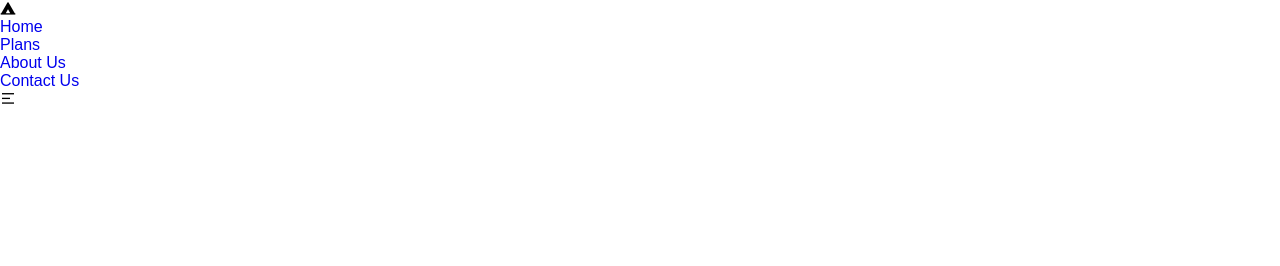
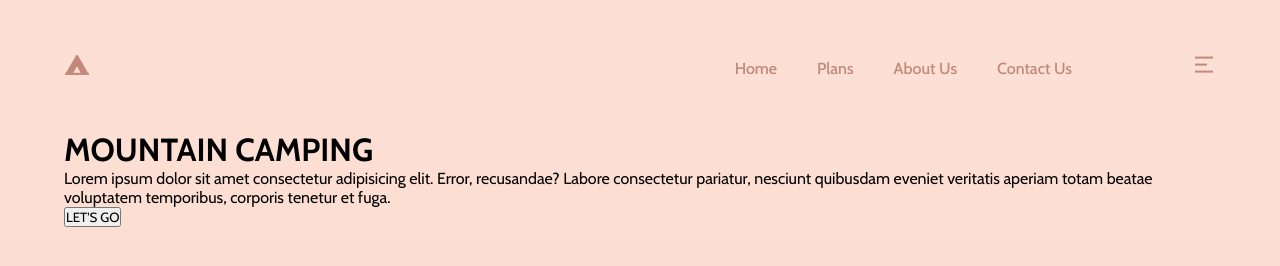
Before and after one commit to RCK04/mountainCamping, a plain HTML site: page index.html in a window 1280 px wide. Drawn offline with nearby package versions, Linux system fonts and the light colour scheme.

Commit message:
header style

```diff
--- a/index.html
+++ b/index.html
@@ -15,7 +15,7 @@
         <div class="logo">
             <i class="ri-tent-fill"></i>
         </div>
-        <nav>
+        <nav class="navigation-menu">
             <ul class="menu">
                 <li>
                     <a href="#">Home</a>
@@ -35,7 +35,24 @@
         </nav>
     </header>
     <main class="main">
+        <div class="home-content">
+            <h1>MOUNTAIN CAMPING</h1>
 
+            <p>
+                Lorem ipsum dolor sit amet consectetur adipisicing elit. Error, recusandae? Labore consectetur pariatur, nesciunt quibusdam eveniet veritatis aperiam totam beatae voluptatem temporibus, corporis tenetur et fuga.
+            </p>
+
+            <button>
+                LET'S GO
+            </button>
+        </div>
+
+        <div class="images">
+            <div class="image-4"></div>
+            <div class="image-3"></div>
+            <div class="image-2"></div>
+            <div class="image-1"></div>
+        </div>
     </main>
     <script src="./src/js/gsap.min.js"></script>
     <script src="./src/js/script.js"></script>
--- a/src/css/style.css
+++ b/src/css/style.css
@@ -0,0 +1,69 @@
+@import url('https://fonts.googleapis.com/css2?family=Cabin:ital,wght@0,400..700;1,400..700&display=swap');
+
+body {
+    height: 100vh;
+    background-image: var(--linear-gradient1);
+    min-width: 400px;
+    background-repeat: no-repeat;
+    background-size: cover;
+    background-position: center center;
+    overflow: hidden;
+}
+
+.header, .main{
+    padding: 0 5%;
+}
+
+.header{
+    display: flex;
+    align-items: center;
+    justify-content: flex-end;
+    width: 100%;
+    height: 130px;
+    color: var(--primary-color);
+    font-size: 25px;
+}
+
+.header .logo{
+    margin-right: auto;
+    width: 380px;
+}
+
+.header .logo i{
+    width: 100%;
+    font-size: 26px;
+    cursor: pointer;
+}
+
+.header .navigation-menu{
+    display: flex;
+    align-items: center;
+    gap: 120px;
+}
+
+.header .navigation-menu .menu{
+    display: flex;
+    align-items: center;
+    gap: 40px;
+}
+
+.header .navigation-menu .menu li a{
+    position: relative;
+    color: var(--primary-color);
+    font-size: 1rem;
+    font-weight: 500;
+    transition: color 0.3s ease-in-out;
+}
+
+.header .navigation-menu .menu li a:hover{
+    color:var(--secondary-color);
+}
+
+.header .navigation-menu #toggle{
+    font-size: 1.5rem;
+    cursor: pointer;
+}
+
+.main{
+
+}
```
